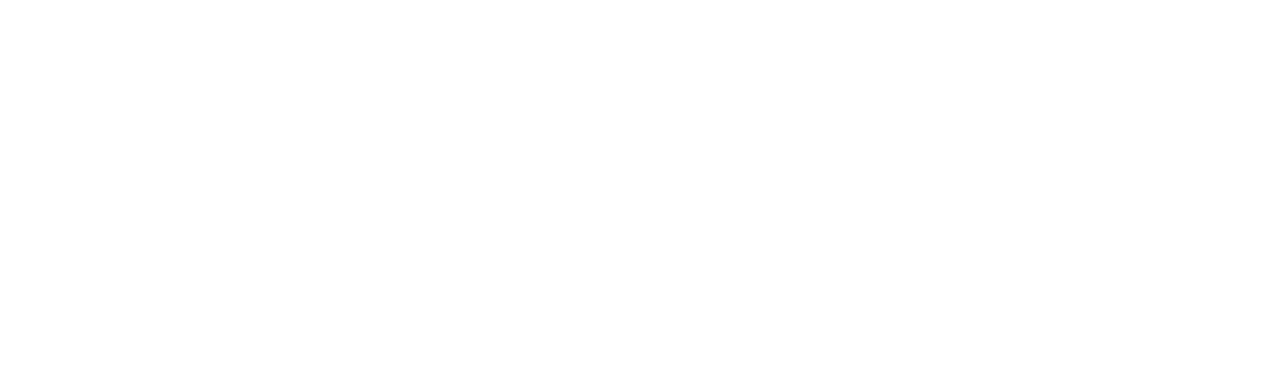
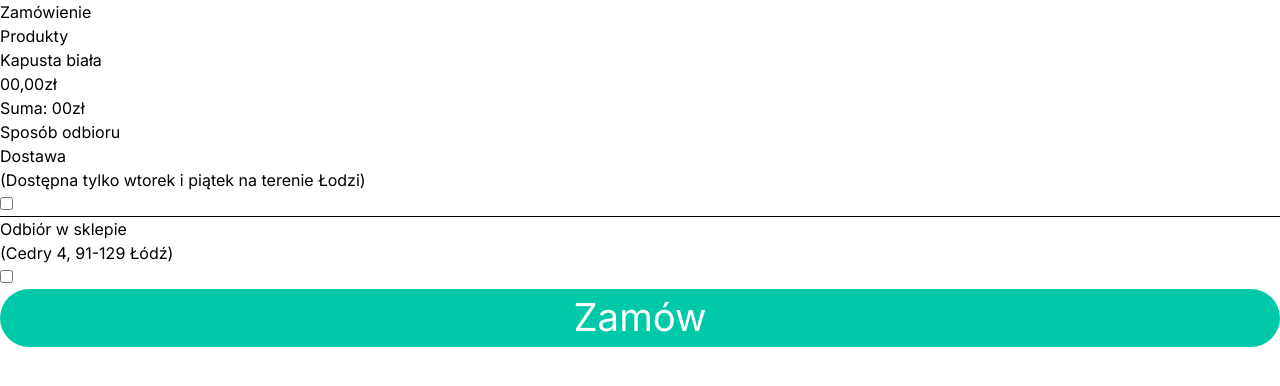
Before and after one commit to WasiakKacper/Fabryka-Warzyw, a React (Vite) app in the folder client/: page /order in a window 1280 px wide. Before the commit this address had no page. Shown: the top 386 px of the page. Built offline with nearby package versions, Linux system fonts and the light colour scheme.

Commit message:
feat(Order.jsx): Add order page and style it. Fix code in other pages.

```diff
--- a/client/src/App.jsx
+++ b/client/src/App.jsx
@@ -4,6 +4,8 @@
 import Login from "./Pages/Login.jsx";
 import About from "./Pages/About.jsx";
 import Contact from "./Pages/Contact.jsx";
+
+import Order from "./Pages/Order.jsx";
 
 import { BrowserRouter as Router, Routes, Route } from "react-router";
 import "./App.css";
@@ -19,6 +21,7 @@
           <Route path="/login" element={<Login />} />
           <Route path="/about" element={<About />} />
           <Route path="/contact" element={<Contact />} />
+          <Route path="/order" element={<Order />} />
         </Routes>
       </Router>
     </main>
--- a/client/src/Components/FilterBtn.jsx
+++ b/client/src/Components/FilterBtn.jsx
@@ -2,7 +2,7 @@
 
 const FilterBtn = () => {
   return (
-    <button className="flex bg-(--accent) px-2 gap-1 rounded-3xl text-(--white) text-[4vw] md:text-[3vw] lg:text-[2vw]">
+    <button className="flex bg-(--accent) px-2 gap-1 rounded-3xl text-(--white) text-[4vw] md:text-[3vw] lg:text-[2vw] cursor-pointer">
       <svg
         xmlns="http://www.w3.org/2000/svg"
         fill="none"
--- a/client/src/Components/User/RegisterSection.jsx
+++ b/client/src/Components/User/RegisterSection.jsx
@@ -40,7 +40,7 @@
       </label>
       <input type="password" name="passwordAgain" className={style.input} />
       <button
-        className="bg-(--accent) text-(--white) p-2 rounded-4xl w-[60%] mx-auto mt-4 text-[5vw] md:text-[4vw] lg:text-[2vw] cursor-pointer"
+        className="bg-(--accent) text-(--white) p-2 rounded-4xl w-[60%] mx-auto mt-4 text-[4.5vw] md:text-[3.5vw] lg:text-[2vw] cursor-pointer"
         onClick={(e) => e.preventDefault()}
       >
         Zarejetruj się
--- a/client/src/Pages/About.jsx
+++ b/client/src/Pages/About.jsx
@@ -6,7 +6,7 @@
   return (
     <>
       <Navbar name="About" />
-      <main className="flex flex-col w-full justify-evenly">
+      <main className="flex flex-col w-full h-[100vh] justify-between">
         <h1 className="pt-45 text-[10vw] md:text-[8vw] lg:text-[6vw] font-medium text-center">
           O nas
         </h1>
--- a/client/src/Pages/Cart.jsx
+++ b/client/src/Pages/Cart.jsx
@@ -2,6 +2,8 @@
 import Navbar from "../Components/Navbar";
 import CartElement from "../Components/CartElement.jsx";
 import Footer from "../Components/Footer.jsx";
+
+import { Link } from "react-router";
 
 const Cart = () => {
   return (
@@ -17,9 +19,11 @@
         <h1 className="text-center text-[5vw] md:text-[4vw] lg:text-[3vw] font-medium my-10">
           Suma: 00,00zł
         </h1>
-        <button className="text-[5vw] md:text-[4vw] lg:text-[3vw] bg-(--accent) w-[30%] mx-auto rounded-4xl text-(--white)">
-          Zamów
-        </button>
+        <Link to="/order" className="mx-auto w-[30%]">
+          <button className="text-[5vw] md:text-[4vw] lg:text-[3vw] bg-(--accent) w-[100%] mx-auto rounded-4xl text-(--white) cursor-pointer">
+            Zamów
+          </button>
+        </Link>
       </section>
       <Footer />
     </article>
--- a/client/src/Pages/Login.jsx
+++ b/client/src/Pages/Login.jsx
@@ -9,7 +9,7 @@
   return (
     <article>
       <Navbar name="Login" />
-      <section className="pt-45 h-[90vh]">
+      <section className="pt-45 h-[90vh] mb-20">
         <ul className="flex gap-2 w-full justify-center pr-3 *:cursor-pointer *:text-[4vw] md:*:text-[3vh] lg:*:text-[2vw]">
           <li onClick={() => setIsClicked(1)}>
             Logowanie
--- /dev/null
+++ b/client/src/Pages/Order.jsx
@@ -0,0 +1,66 @@
+import React, { useState, useEffect } from "react";
+import { Link } from "react-router";
+
+const Order = () => {
+  const [isActive, setIsActive] = useState(false);
+
+  useEffect(() => {
+    const date = new Date();
+    const day = date.getDay();
+
+    if (day === 2 || day === 5) {
+      setIsActive(true);
+    } else {
+      setIsActive(false);
+    }
+  }, []);
+
+  return (
+    <main>
+      <h1>Zamówienie</h1>
+      <section>
+        <h3>Produkty</h3>
+        <ul>
+          <li>
+            <p>Kapusta biała</p>
+            <p>00,00zł</p>
+          </li>
+        </ul>
+        <h3>Suma: 00zł</h3>
+      </section>
+      <section>
+        <h3>Sposób odbioru</h3>
+        <div>
+          <div>
+            <h3>Dostawa</h3>
+            <p>(Dostępna tylko wtorek i piątek na terenie Łodzi)</p>
+          </div>
+          <div>
+            {!isActive ? (
+              "niedostępna"
+            ) : (
+              <input type="checkbox" name="delivery" />
+            )}
+          </div>
+          <hr />
+          <div>
+            <div>
+              <h3>Odbiór w sklepie</h3>
+              <p>(Cedry 4, 91-129 Łódź)</p>
+            </div>
+            <div>
+              <input type="checkbox" name="collection" />
+            </div>
+          </div>
+        </div>
+        <Link to="/summary" className="mx-auto w-[30%]">
+          <button className="text-[5vw] md:text-[4vw] lg:text-[3vw] bg-(--accent) w-[100%] mx-auto rounded-4xl text-(--white) cursor-pointer">
+            Zamów
+          </button>
+        </Link>
+      </section>
+    </main>
+  );
+};
+
+export default Order;
```
